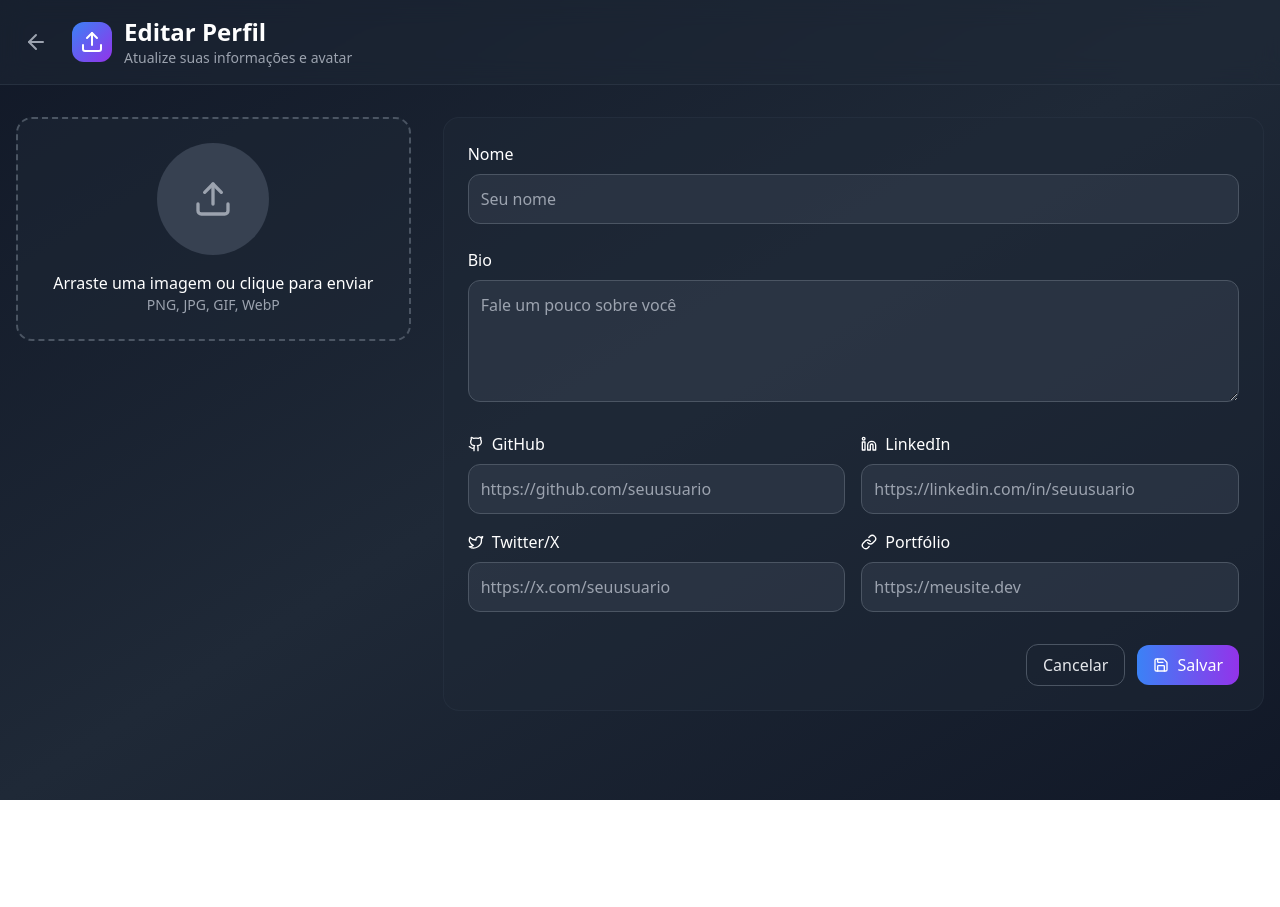
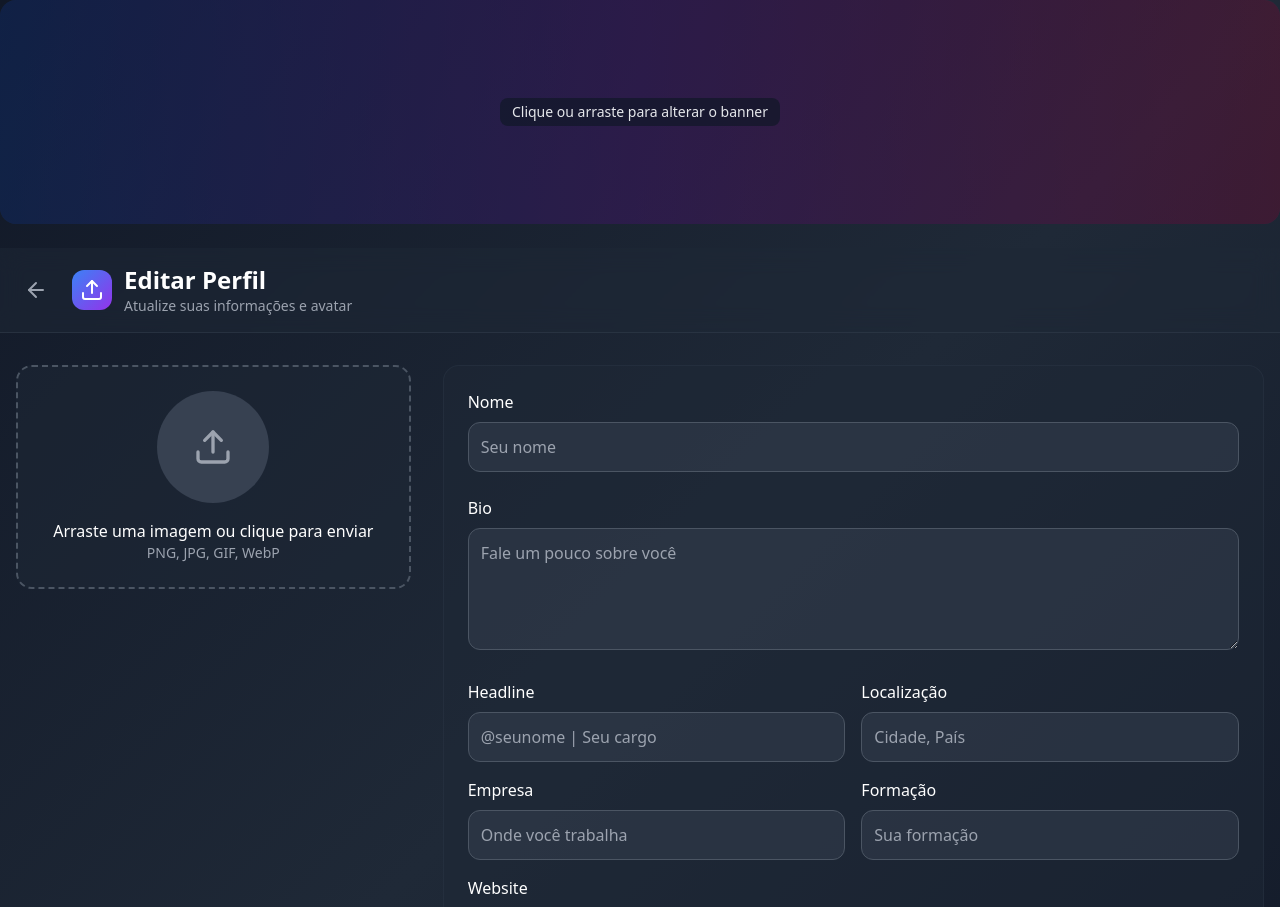
Before and after one commit to alandllon255-a11y/alan, a React (Vite) app: page /profile/edit in a window 1280 px wide. Shown: the top 907 px of the page. Before the commit the page ends 800 px from the top, so only its background shows below. Built offline with nearby package versions, Linux system fonts and the light colour scheme; no server answers.

Commit message:
feat: Add profile fields and banner upload functionality
Co-authored-by: alandllon255 <alandllon255@gmail.com>

```diff
--- a/src/pages/ProfileEditPage.jsx
+++ b/src/pages/ProfileEditPage.jsx
@@ -1,4 +1,4 @@
-import React, { useCallback, useMemo, useState } from 'react';
+import React, { useCallback, useEffect, useMemo, useState } from 'react';
 import { useNavigate } from 'react-router-dom';
 import { useDropzone } from 'react-dropzone';
 import { profileService } from '../services/profileService';
@@ -7,6 +7,12 @@ import { ArrowLeft, Upload, Save, Link as LinkIcon, Github, Linkedin, Twitter }
 const initialForm = {
   name: '',
   bio: '',
+  bannerUrl: '',
+  headline: '',
+  location: '',
+  company: '',
+  education: '',
+  websiteUrl: '',
   avatarUrl: '',
   githubUrl: '',
   linkedinUrl: '',
@@ -18,6 +24,7 @@ const ProfileEditPage = () => {
   const navigate = useNavigate();
   const [form, setForm] = useState(initialForm);
   const [uploading, setUploading] = useState(false);
+  const [uploadingBanner, setUploadingBanner] = useState(false);
   const [saving, setSaving] = useState(false);
   const [preview, setPreview] = useState(null);
 
@@ -45,9 +52,56 @@ const ProfileEditPage = () => {
     }
   });
 
+  // Banner upload
+  const onDropBanner = useCallback(async (acceptedFiles) => {
+    const file = acceptedFiles?.[0];
+    if (!file) return;
+    try {
+      setUploadingBanner(true);
+      const res = await profileService.uploadBanner(file);
+      setForm((prev) => ({ ...prev, bannerUrl: res.url }));
+    } catch (err) {
+      // eslint-disable-next-line no-alert
+      alert('Erro ao enviar banner');
+    } finally {
+      setUploadingBanner(false);
+    }
+  }, []);
+
+  const bannerDrop = useDropzone({
+    onDrop: onDropBanner,
+    maxFiles: 1,
+    accept: { 'image/*': ['.png', '.jpg', '.jpeg', '.gif', '.webp'] }
+  });
+
   const handleChange = (key, value) => setForm((p) => ({ ...p, [key]: value }));
 
   const myUserId = useMemo(() => localStorage.getItem('devUserId') || '7', []);
+
+  // Prefill current data
+  useEffect(() => {
+    (async () => {
+      try {
+        const res = await profileService.getMyProfile();
+        setForm((prev) => ({
+          ...prev,
+          name: res?.name || '',
+          bio: res?.bio || '',
+          bannerUrl: res?.banner_url || '',
+          headline: res?.headline || '',
+          location: res?.location || '',
+          company: res?.company || '',
+          education: res?.education || '',
+          websiteUrl: res?.website_url || '',
+          avatarUrl: res?.avatar_url || '',
+          githubUrl: res?.github_url || '',
+          linkedinUrl: res?.linkedin_url || '',
+          twitterUrl: res?.twitter_url || '',
+          portfolioUrl: res?.portfolio_url || ''
+        }));
+      } catch {}
+    })();
+  }, []);
 
   const onSave = async () => {
     try {
@@ -64,6 +118,21 @@ const ProfileEditPage = () => {
 
   return (
     <div className="min-h-screen bg-gradient-to-br from-gray-900 via-gray-800 to-gray-900">
+      {/* Banner uploader */}
+      <div className="relative group rounded-2xl overflow-hidden mb-6">
+        <div {...bannerDrop.getRootProps()} className={`w-full h-40 sm:h-56 ${form.bannerUrl ? '' : 'bg-gradient-to-r from-blue-600/30 via-purple-600/30 to-pink-600/30'} cursor-pointer`}>
+          <input {...bannerDrop.getInputProps()} />
+          {form.bannerUrl && (
+            // eslint-disable-next-line @next/next/no-img-element
+            <img src={form.bannerUrl} alt="Banner" className="w-full h-full object-cover" />
+          )}
+        </div>
+        <div className="absolute inset-0 bg-black/30 opacity-0 group-hover:opacity-100 transition-opacity flex items-center justify-center">
+          <span className="px-3 py-1 rounded-lg bg-gray-900/70 text-gray-200 text-sm">
+            {uploadingBanner ? 'Enviando banner...' : 'Clique ou arraste para alterar o banner'}
+          </span>
+        </div>
+      </div>
       <div className="bg-gray-800/50 backdrop-blur-md border-b border-gray-700/50 sticky top-0 z-50">
         <div className="container mx-auto px-4 py-4">
           <div className="flex items-center gap-4">
@@ -140,6 +209,51 @@ const ProfileEditPage = () => {
 
               <div className="grid grid-cols-1 md:grid-cols-2 gap-4">
                 <div>
+                  <label className="block text-white mb-2">Headline</label>
+                  <input
+                    value={form.headline}
+                    onChange={(e) => handleChange('headline', e.target.value)}
+                    className="w-full p-3 bg-gray-700/50 border border-gray-600 rounded-xl text-white focus:ring-2 focus:ring-blue-500 focus:border-transparent"
+                    placeholder="@seunome | Seu cargo"
+                  />
+                </div>
+                <div>
+                  <label className="block text-white mb-2">Localização</label>
+                  <input
+                    value={form.location}
+                    onChange={(e) => handleChange('location', e.target.value)}
+                    className="w-full p-3 bg-gray-700/50 border border-gray-600 rounded-xl text-white focus:ring-2 focus:ring-blue-500 focus:border-transparent"
+                    placeholder="Cidade, País"
+                  />
+                </div>
+                <div>
+                  <label className="block text-white mb-2">Empresa</label>
+                  <input
+                    value={form.company}
+                    onChange={(e) => handleChange('company', e.target.value)}
+                    className="w-full p-3 bg-gray-700/50 border border-gray-600 rounded-xl text-white focus:ring-2 focus:ring-blue-500 focus:border-transparent"
+                    placeholder="Onde você trabalha"
+                  />
+                </div>
+                <div>
+                  <label className="block text-white mb-2">Formação</label>
+                  <input
+                    value={form.education}
+                    onChange={(e) => handleChange('education', e.target.value)}
+                    className="w-full p-3 bg-gray-700/50 border border-gray-600 rounded-xl text-white focus:ring-2 focus:ring-blue-500 focus:border-transparent"
+                    placeholder="Sua formação"
+                  />
+                </div>
+                <div className="md:col-span-2">
+                  <label className="block text-white mb-2">Website</label>
+                  <input
+                    value={form.websiteUrl}
+                    onChange={(e) => handleChange('websiteUrl', e.target.value)}
+                    className="w-full p-3 bg-gray-700/50 border border-gray-600 rounded-xl text-white focus:ring-2 focus:ring-blue-500 focus:border-transparent"
+                    placeholder="https://meusite.dev"
+                  />
+                </div>
+                <div>
                   <label className="block text-white mb-2 flex items-center gap-2"><Github className="w-4 h-4" /> GitHub</label>
                   <input
                     value={form.githubUrl}
--- a/src/pages/ProfileViewPage.jsx
+++ b/src/pages/ProfileViewPage.jsx
@@ -58,7 +58,12 @@ const ProfileViewPage = () => {
     <div className="min-h-screen bg-gradient-to-br from-gray-900 via-gray-800 to-gray-900 text-white">
       {/* Banner estilizado na nossa paleta */}
       <div className="relative group rounded-2xl overflow-hidden mb-8 mx-auto max-w-6xl">
-        <div className="w-full h-48 sm:h-64 bg-gradient-to-r from-blue-600/30 via-purple-600/30 to-pink-600/30" />
+        {profile?.banner_url ? (
+          // eslint-disable-next-line @next/next/no-img-element
+          <img src={profile.banner_url} alt="Banner" className="w-full h-48 sm:h-64 object-cover" />
+        ) : (
+          <div className="w-full h-48 sm:h-64 bg-gradient-to-r from-blue-600/30 via-purple-600/30 to-pink-600/30" />
+        )}
         <div className="absolute inset-0 bg-gradient-to-b from-transparent via-gray-900/20 to-gray-900" />
       </div>
 
@@ -85,7 +90,8 @@ const ProfileViewPage = () => {
 
                   <div className="text-center mt-4">
                     <h1 className="text-2xl font-bold text-white">{profile?.name || 'Você'}</h1>
-                    <p className="text-gray-400 text-sm">Nível {profile?.current_level} • {profile?.rank_title}</p>
+                    <p className="text-blue-300 text-sm font-medium">{profile?.headline || '@seunome | Seu cargo'}</p>
+                    <p className="text-gray-400 text-xs mt-1">Nível {profile?.current_level} • {profile?.rank_title}{profile?.location ? ` • ${profile.location}` : ''}</p>
                   </div>
 
                   <div className="mt-6 text-center">
@@ -105,6 +111,15 @@ const ProfileViewPage = () => {
                 <div className="grid grid-cols-1 gap-3">
                   {profile?.portfolio_url && (
                     <a href={profile.portfolio_url} target="_blank" rel="noreferrer" className="w-full text-center bg-gray-700/60 hover:bg-gray-700 text-white font-semibold py-2 px-4 rounded-lg transition-colors text-sm truncate">{profile.portfolio_url}</a>
+                  )}
+                  {profile?.company && (
+                    <div className="text-gray-300 text-sm">Empresa: <span className="font-medium">{profile.company}</span></div>
+                  )}
+                  {profile?.education && (
+                    <div className="text-gray-300 text-sm">Formação: <span className="font-medium">{profile.education}</span></div>
+                  )}
+                  {profile?.website_url && (
+                    <a href={profile.website_url} target="_blank" rel="noreferrer" className="w-full text-center bg-gray-700/60 hover:bg-gray-700 text-white font-semibold py-2 px-4 rounded-lg transition-colors text-sm truncate">{profile.website_url}</a>
                   )}
                   <div className="flex justify-center gap-5 mt-2">
                     {profile?.linkedin_url && (
--- a/src/services/profileService.js
+++ b/src/services/profileService.js
@@ -28,6 +28,24 @@ export const profileService = {
     return res.json();
   },
 
+  async uploadBanner(file) {
+    const formData = new FormData();
+    formData.append('file', file);
+    const token = localStorage.getItem('accessToken');
+    const headers = {};
+    if (token) headers['Authorization'] = `Bearer ${token}`;
+    const devUserId = localStorage.getItem('devUserId');
+    if (devUserId) headers['X-User-Id'] = devUserId;
+
+    const res = await fetch(`${API_BASE}/users/upload/banner`, {
+      method: 'POST',
+      headers,
+      body: formData,
+    });
+    if (!res.ok) throw new Error('Falha ao enviar banner');
+    return res.json();
+  },
+
   async updateProfile(userId, data) {
     const res = await fetch(`${API_BASE}/users/${userId}/profile`, {
       method: 'PATCH',
```
Also changed, not shown: 2 other files (tests, documents, lock files or other folders).
